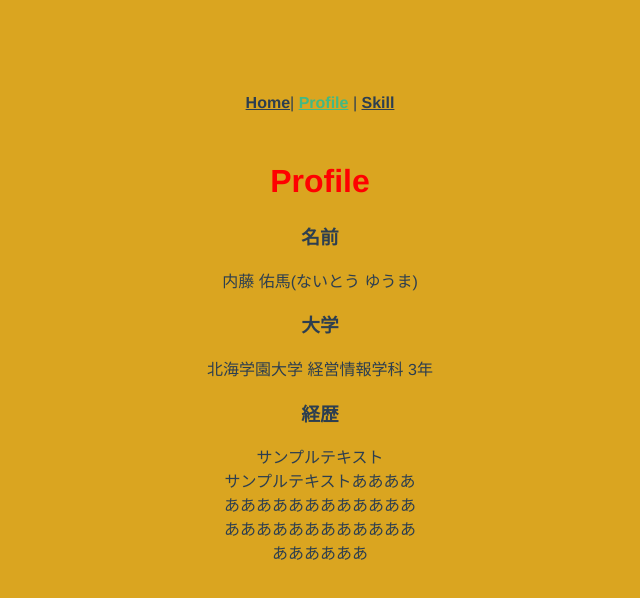
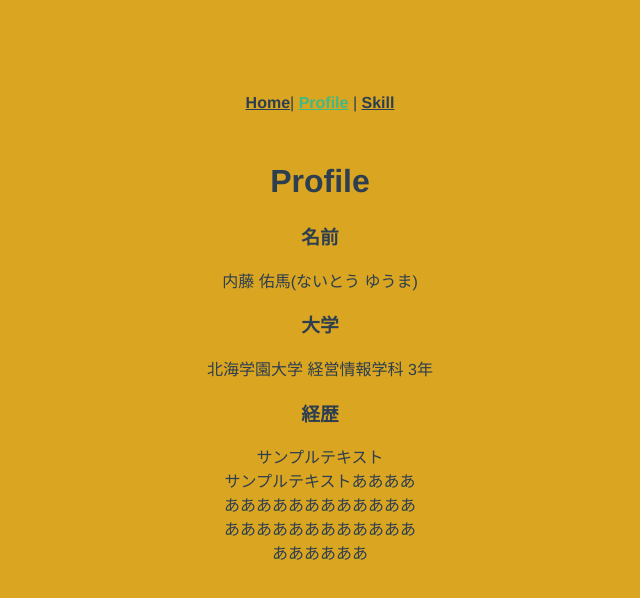
Before and after one commit to yumauma20/VuePortfolio, a Vue app: page /profile in a window 1280 px wide. Shown: the top 598 px of the page, without its empty margins (320-960 px from the left). Built offline with nearby package versions, Linux system fonts and the light colour scheme.

Commit message:
色変更

```diff
--- a/src/views/Home.vue
+++ b/src/views/Home.vue
@@ -1,7 +1,7 @@
 <template>
   <div id="home">
     <h1>Yuma Naito</h1>
-    <h1>PortfolioSite</h1>
+    <h1>Self-introduction</h1>
     <div class="social">
       <a href="https://twitter.com/yumauma20" class="link twitter" target="_brank">
         <span class="fa fa-twitter"></span>
--- a/src/views/Profile.vue
+++ b/src/views/Profile.vue
@@ -39,10 +39,4 @@ export default {
     }
   }
 }
-
 </script>
-<style lang="scss">
-  h1 {
-    color: red;
-  }
-</style>
--- a/src/views/Skill.vue
+++ b/src/views/Skill.vue
@@ -35,10 +35,4 @@ export default {
     }
   }
 }
-
 </script>
-<style lang="scss">
-  h1 {
-    color: red;
-  }
-</style>
```
